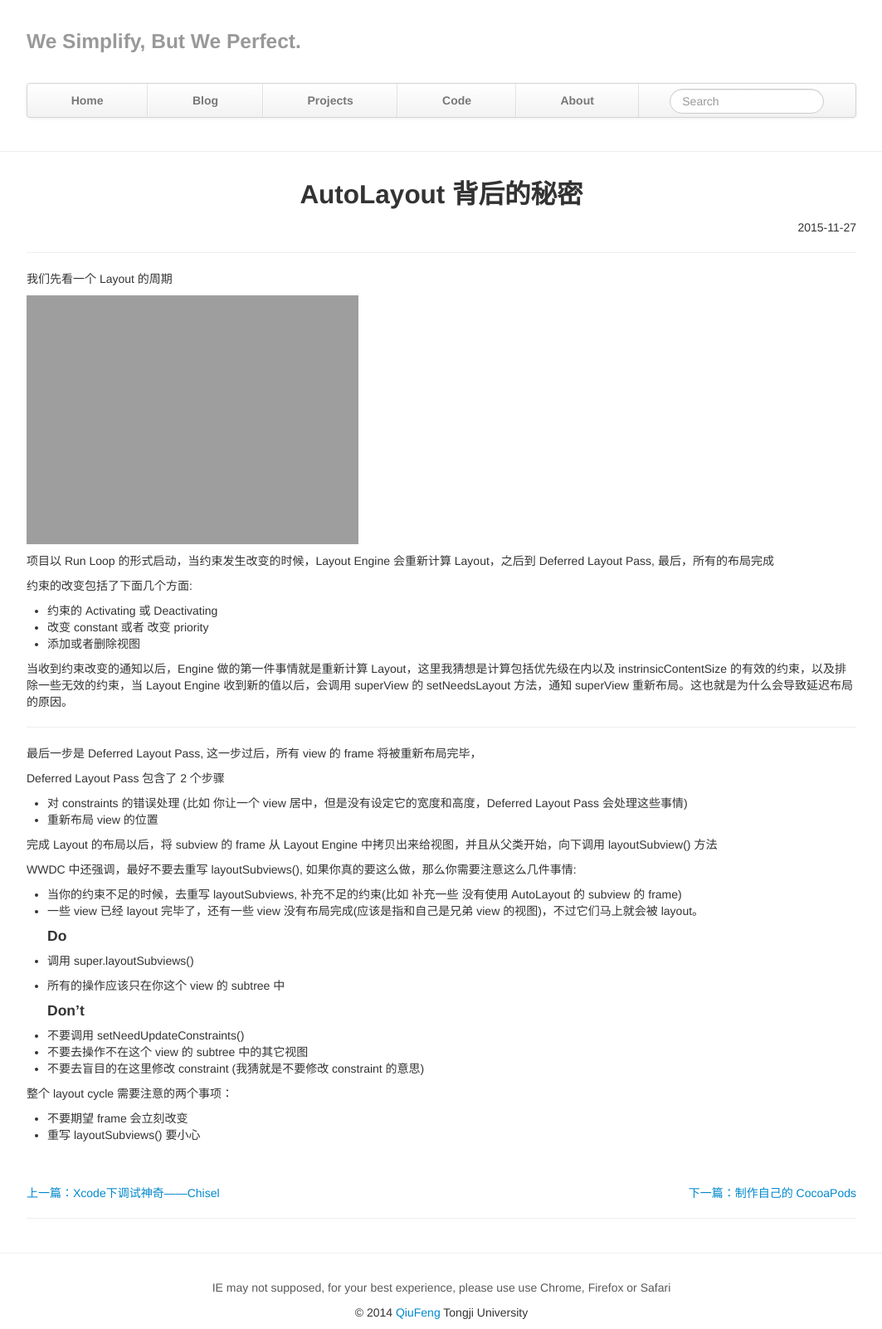
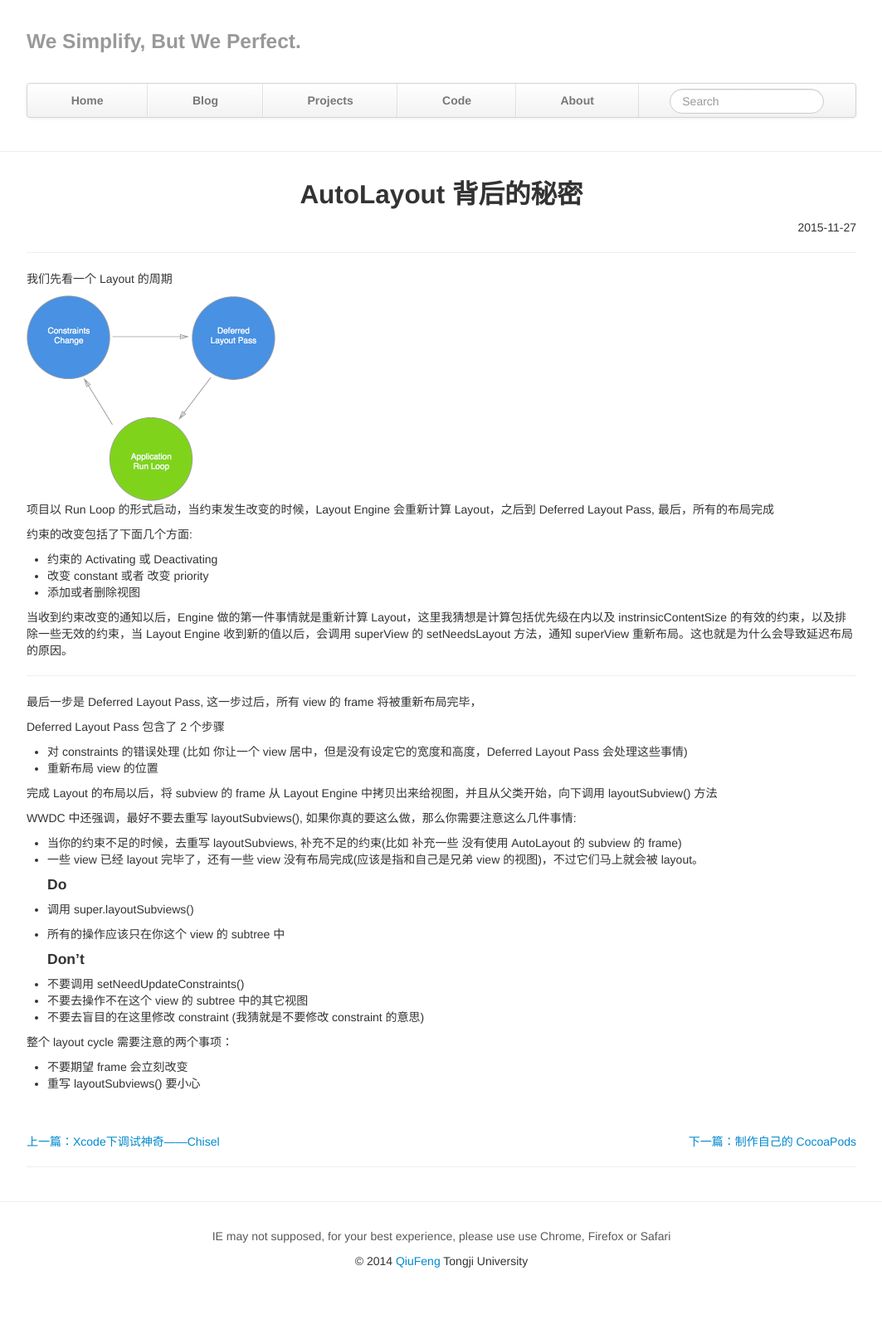
Before and after one commit to VioletHill/VioletHill.github.io, a Jekyll site: the page built from _posts/blog/2015-11-27-mestoryofautolayout.md, in a window 1280 px wide. Shown: the whole page at 83% size, without its empty margins (108-1171 px from the left). Built offline with Jekyll 4.4.1, drawn with Linux system fonts in a browser that asks for light colours; comment, search, counter and statistics services are not loaded; after the commit the page ends 1540 px from its top, so only the background shows below that.

Commit message:
修正图片

```diff
--- a/_posts/blog/2015-11-27-mestoryofautolayout.md
+++ b/_posts/blog/2015-11-27-mestoryofautolayout.md
@@ -7,7 +7,9 @@ description: AutoLayout 究竟做了那些事情？
 
 我们先看一个 Layout 的周期
 
-![](/images/blog/20151127_1.png =300x250)
+<div>
+<img src="images/blog/20151127_1.png" width = "300" height = "250" alt="Layout Engine" align=center />
+</div>
 
    项目以 Run Loop 的形式启动，当约束发生改变的时候，Layout Engine 会重新计算 Layout，之后到 Deferred Layout Pass, 最后，所有的布局完成
 
```
